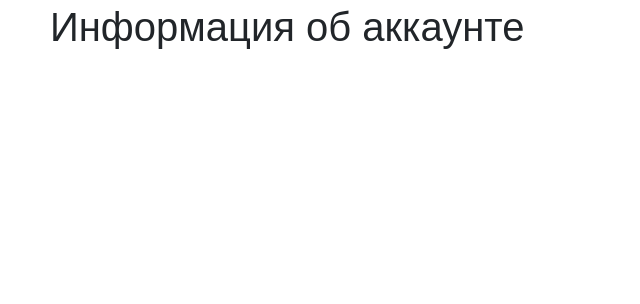
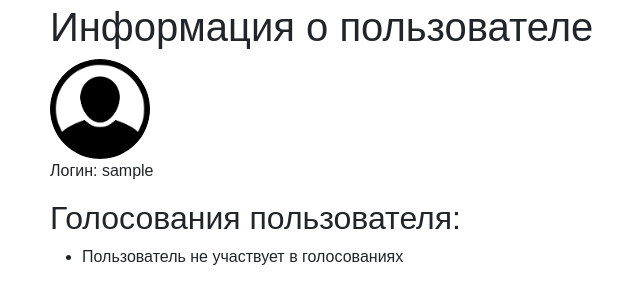
Before and after one commit to aplokion/EtherVote, a Flask app: page /account/ in a window 1280 px wide. Shown: the part 97-401 px from the top of the page, without its empty margins (32-672 px from the left). Run offline with Flask 3, Linux system fonts and the light colour scheme; the visitor is signed in with stand-in values (Sample User, id 1); data that the repository does not hold is empty.

Commit message:
added account page

```diff
--- a/backend/routes/account/enter_account.py
+++ b/backend/routes/account/enter_account.py
@@ -1,4 +1,5 @@
 from flask import session, redirect, url_for, render_template, jsonify
+from flask_login import current_user, login_required
 from utils.mysql_actions import get_user_elections_dict
 
 
@@ -6,8 +7,7 @@
     username = session.get('username')
     if not username:
         return redirect(url_for('auth.login'))
-
-    return render_template('account.html')
+    return render_template('account.html', username=username)
 
 
 def get_elections_list():
--- a/backend/static/css/base.css
+++ b/backend/static/css/base.css
@@ -13,3 +13,10 @@
 .container{
     padding: 100px 0;
 }
+
+.user-icon {
+    width: 100px;
+    height: 100px;
+    border-radius: 50%;
+    margin-right: 10px;
+}
--- a/backend/templates/account.html
+++ b/backend/templates/account.html
@@ -5,5 +5,35 @@
 {% endblock %}
 
 {% block body %}
-<h1>Информация об аккаунте</h1>
+<div class="user-info">
+    <h1>Информация о пользователе</h1>
+    <img src="{{ url_for('static', filename='img/user.png') }}" alt="User Icon" class="user-icon">
+    <p class="user-login">Логин: {{ username }}</p>
+</div>
+
+<h2>Голосования пользователя:</h2>
+<ul id="elections-list"></ul>
+
+<script>
+$(document).ready(function() {
+    $.get('/account/get_user_elections_list', function(data) {
+        if ($.isEmptyObject(data)) {
+            $('#elections-list').append('<li>Пользователь не участвует в голосованиях</li>');
+        } else {
+            $.each(data, function(electionId, electionInfo) {
+                $('#elections-list').append(
+                    '<li>' +
+                    'Голосование №' + electionId +
+                    ', Тема: ' + electionInfo.topic +
+                    ', Дата начала: ' + electionInfo.date_start +
+                    ', Дата окончания: ' + electionInfo.date_end +
+                    ', Создатель: ' + electionInfo.creator +
+                    ', Выбор: ' + electionInfo.choice +
+                    '</li>'
+                );
+            });
+        }
+    });
+});
+</script>
 {% endblock %}
--- a/backend/templates/base.html
+++ b/backend/templates/base.html
@@ -4,6 +4,7 @@
 <head>
     <meta charset="UTF-8">
     <meta name="viewport" content="width=device-width, initial-scale=1.0">
+    <script src="https://code.jquery.com/jquery-3.6.4.min.js"></script>
     <link rel="stylesheet" href="{{ url_for('static', filename='css/base.css') }}?v={{ random }}" />
     <link rel="stylesheet" href="https://cdn.jsdelivr.net/npm/bootstrap@5.3.0-alpha1/dist/css/bootstrap.min.css"
         crossorigin="anonymous">
```
Also changed, not shown: backend/static/img/user.png (added).
